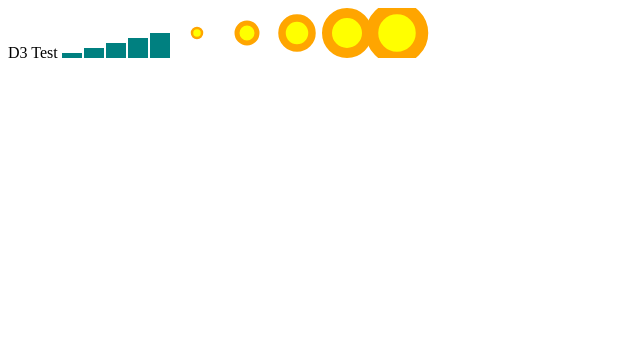
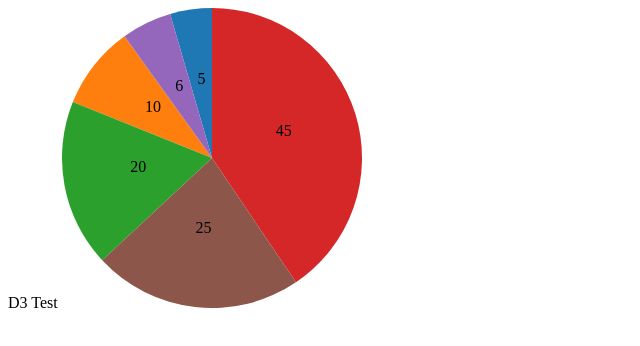
Before and after one commit to Mittino/d3project, a website: page public/index.html in a window 1280 px wide. Shown: the whole page, without its empty margins (0-640 px from the left). Drawn offline with nearby package versions, Linux system fonts and the light colour scheme.

Commit message:
d3 pie chart added

```diff
--- a/public/d3.js
+++ b/public/d3.js
@@ -1,41 +1,207 @@
 'use strict';
 
-var dataset = [ 5, 10, 15, 20, 25 ];
+//var dataset = [ 5, 10, 15, 20, 25 ];
 //bar chart
-d3.select("body").selectAll("div")
-    .data(dataset)
-    .enter()
-    .append("div")
-    .attr("class", "bar")
-    .style("height", function(d) {
-    return d + "px";
-  });
+// d3.select("body").selectAll("div")
+//     .data(dataset)
+//     .enter()
+//     .append("div")
+//     .attr("class", "bar")
+//     .style("height", function(d) {
+//     return d + "px";
+//   });
 
 
-console.log(d3.selectAll("p"));
-//svg
-var w = 500;
-var h = 50;
+// console.log(d3.selectAll("p"));
+// //svg
+// var w = 500;
+// var h = 100;
+// var barPadding = 1;
+//
+// var svg = d3.select("body")
+//       .append("svg")
+//       .attr("width", w)
+//       .attr("height", h);
 
+// var circles = svg.selectAll("circle")
+//     .data(dataset)
+//     .enter()
+//     .append("circle");
+//
+//     circles.attr("cx", function(d, i) {
+//       return (i * 50) + 25;
+//     })
+//      .attr("cy", h/2)
+//      .attr("r", function(d) {
+//       return d;
+//      })
+//      .attr("fill", "yellow")
+//      .attr("stroke", "orange")
+//      .attr("stroke-width", function(d) {
+//       return d/2;
+//      });
+
+//updated bar chart
+
+  // svg.selectAll("rect")
+  //    .data(dataset)
+  //    .enter()
+  //    .append("rect")
+  //    .attr("x", function(d, i) {
+  //        return i * (w / dataset.length);
+  //    })
+  //    .attr("y", function(d) {
+  //      return h - (d * 4);
+  //    })
+  //    .attr("width",  w / dataset.length - barPadding)
+  //    .attr("height", function(d) {
+  //         return d * 4;
+  //     });
+
+//scale - input/domain output/range
+// var w = 500;
+// var h = 100;
+
+// var dataset = [
+//                 [5, 20], [480, 90], [250, 50], [100, 33], [330, 95],
+//                 [410, 12], [475, 44], [25, 67], [85, 21], [220, 88]
+//               ];
+//
+// var xScale = d3.scale.linear()
+//                      .domain([0, d3.max(dataset, function(d) { return d[0]; })])
+//                      .range([0, w]);
+//
+// var yScale = d3.scale.linear()
+//                     .domain([0, d3.max(dataset, function(d) { return d[1]; })])
+//                     .range([0, h]);
+//
+// var svg = d3.select("body")
+//   .append("svg")
+//   .attr("width", w)
+//   .attr("height", h);
+//
+//   svg.selectAll("circle")
+//     .data(dataset)
+//     .enter()
+//     .append("circle")
+//     .attr("cx", function(d) {
+//    		return d[0];
+//     })
+//     .attr("cy", function(d) {
+//    		return d[1];
+//     })
+//     .attr("r", function(d) {
+//    		return Math.sqrt(h - d[1]);
+//     });
+//
+//   svg.selectAll("text")
+//      .data(dataset)
+//      .enter()
+//      .append("text")
+//      .text(function(d) {
+//         return d[0] + " , " + d[1];
+//      })
+//      .attr("x", function(d) {
+//         return d[0];
+//      })
+//      .attr("y", function(d) {
+//         return d[1];
+//      })
+//      .attr("font-family", "sans-serif")
+//      .attr("font-size", "11px")
+//      .attr("fill", "red");
+
+// var w = 500;
+// var h = 100;
+//
+// var dataset = [
+//         [5, 20], [480, 90], [250, 50], [100, 33], [330, 95],
+//         [410, 12], [475, 44], [25, 67], [85, 21], [220, 88]
+//         ];
+// //
+// // //Create SVG element
+// var svg = d3.select("body")
+//       .append("svg")
+//       .attr("width", w)
+//       .attr("height", h);
+//
+// svg.selectAll("circle")
+//    .data(dataset)
+//    .enter()
+//    .append("circle")
+//    .attr("cx", function(d) {
+//       return d[0];
+//    })
+//    .attr("cy", function(d) {
+//       return d[1];
+//    })
+//    .attr("r", function(d) {
+//       return Math.sqrt(h - d[1]);
+//    });
+//
+// svg.selectAll("text")
+//    .data(dataset)
+//    .enter()
+//    .append("text")
+//    .text(function(d) {
+//       return d[0] + "," + d[1];
+//    })
+//    .attr("x", function(d) {
+//       return d[0];
+//    })
+//    .attr("y", function(d) {
+//       return d[1];
+//    })
+//    .attr("font-family", "sans-serif")
+//    .attr("font-size", "11px")
+//    .attr("fill", "red");
+
+
+//pie-chart
+//Width and height
+var w = 300;
+var h = 300;
+
+var dataset = [ 5, 10, 20, 45, 6, 25 ];
+//
+var outerRadius = w / 2;
+var innerRadius = 0;
+var arc = d3.arc()
+        .innerRadius(innerRadius)
+        .outerRadius(outerRadius);
+//
+var pie = d3.pie();
+
+//Easy colors accessible via a 10-step ordinal scale
+var color = d3.scaleOrdinal(d3.schemeCategory10);
+
+//Create SVG element
 var svg = d3.select("body")
       .append("svg")
       .attr("width", w)
       .attr("height", h);
 
-var circles = svg.selectAll("circle")
-    .data(dataset)
-    .enter()
-    .append("circle");
+//Set up groups
+var arcs = svg.selectAll("g.arc")
+        .data(pie(dataset))
+        .enter()
+        .append("g")
+        .attr("class", "arc")
+        .attr("transform", "translate(" + outerRadius + "," + outerRadius + ")");
 
-    circles.attr("cx", function(d, i) {
-      return (i * 50) + 25;
+//Draw arc paths
+arcs.append("path")
+    .attr("fill", function(d, i) {
+      return color(i);
     })
-     .attr("cy", h/2)
-     .attr("r", function(d) {
-      return d;
-     })
-     .attr("fill", "yellow")
-     .attr("stroke", "orange")
-     .attr("stroke-width", function(d) {
-      return d/2;
-     });
+    .attr("d", arc);
+
+//Labels
+arcs.append("text")
+    .attr("transform", function(d) {
+      return "translate(" + arc.centroid(d) + ")";
+    })
+    .attr("text-anchor", "middle")
+    .text(function(d) {
+      return d.value;
+    });
--- a/public/index.html
+++ b/public/index.html
@@ -3,7 +3,7 @@
   <head>
     <meta charset="utf-8">
     <title>D3 Exploration</title>
-    <script src="/d3/build/d3.min.js"></script>
+    <script src="/d3/build/d3.js"></script>
     <link rel="stylesheet" href="styles.css">
   </head>
   <body>
```
